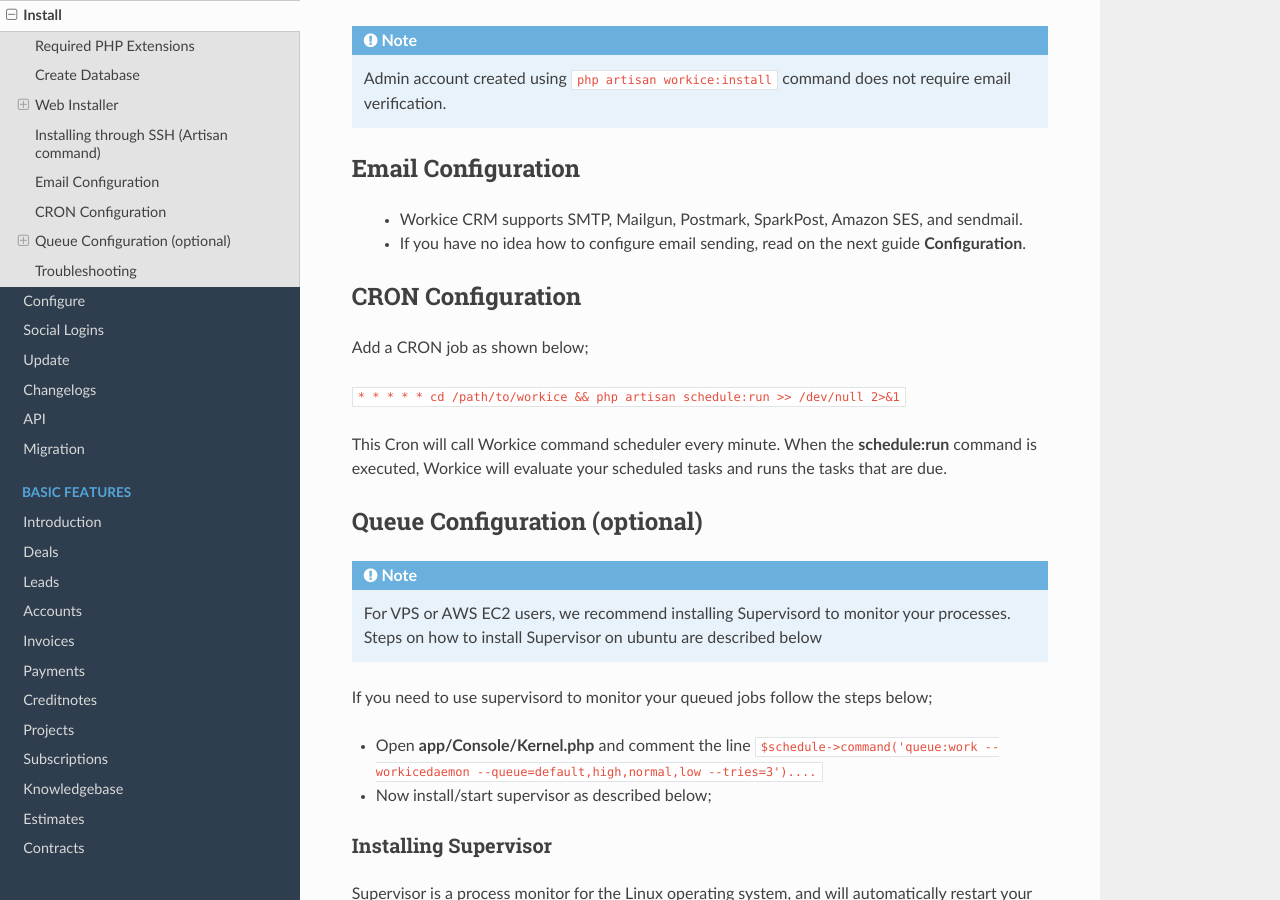
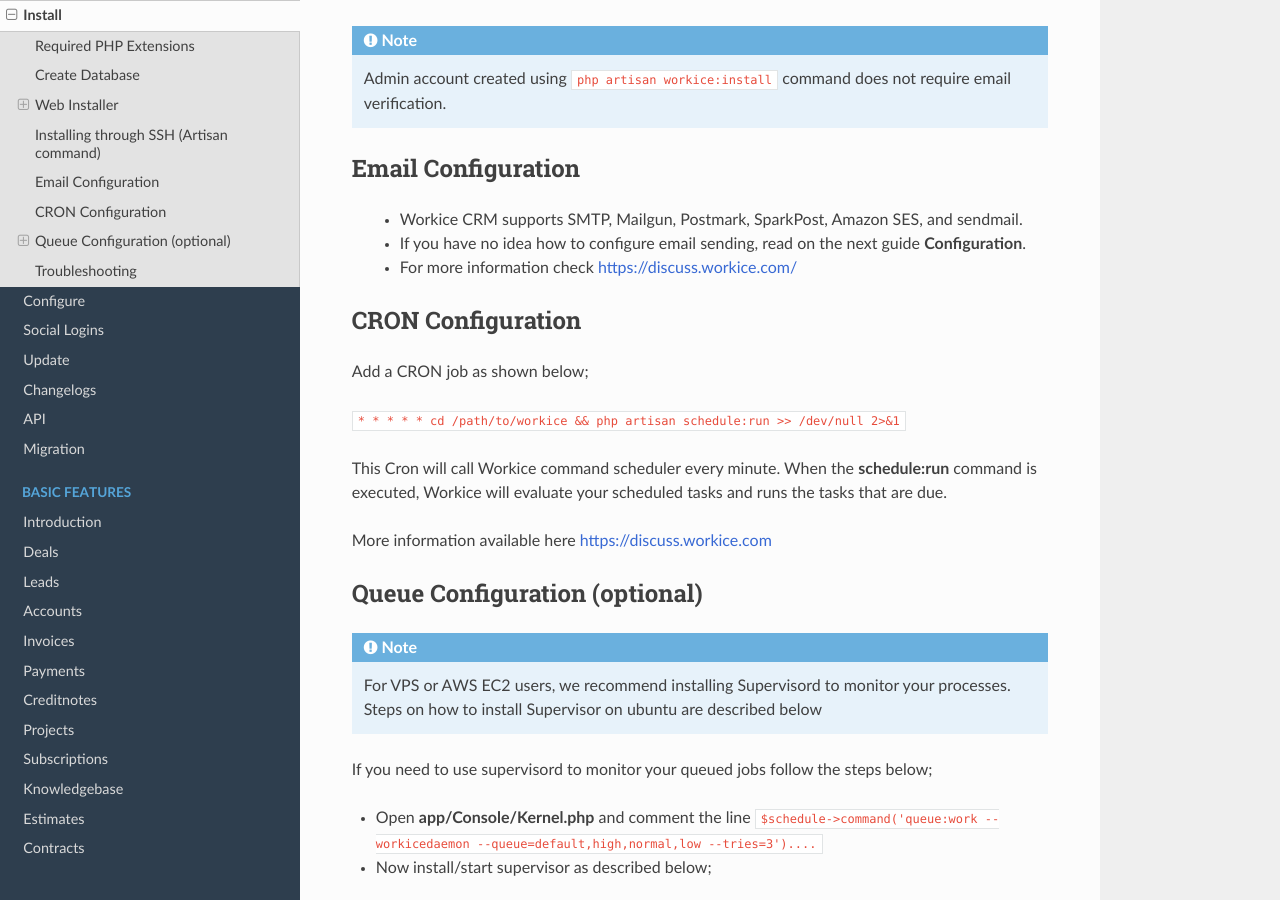
Before and after one commit to wmandai/workice-docs, a Sphinx documentation site: the page built from docs/source/install.rst, in a window 1280 px wide and 900 px high, scrolled down 4089 px. Built offline with Sphinx 7.4.7 and the Read the Docs theme 2.0.0, drawn with Linux system fonts in a browser that asks for light colours.

Commit message:
Links to discussion

```diff
--- a/docs/source/install.rst
+++ b/docs/source/install.rst
@@ -140,6 +140,7 @@
 
  - Workice CRM supports SMTP, Mailgun, Postmark, SparkPost, Amazon SES, and sendmail.
  - If you have no idea how to configure email sending, read on the next guide **Configuration**.
+ - For more information check https://discuss.workice.com/
 
 CRON Configuration
 ^^^^^^^^^^^^^^^^^^^^
@@ -148,6 +149,8 @@
 ``* * * * * cd /path/to/workice && php artisan schedule:run >> /dev/null 2>&1``
 
 This Cron will call Workice command scheduler every minute. When the **schedule:run** command is executed, Workice will evaluate your scheduled tasks and runs the tasks that are due.
+
+More information available here https://discuss.workice.com
 
 Queue Configuration (optional)
 ^^^^^^^^^^^^^^^^^^^^^^^^^^^^^^^^
```
